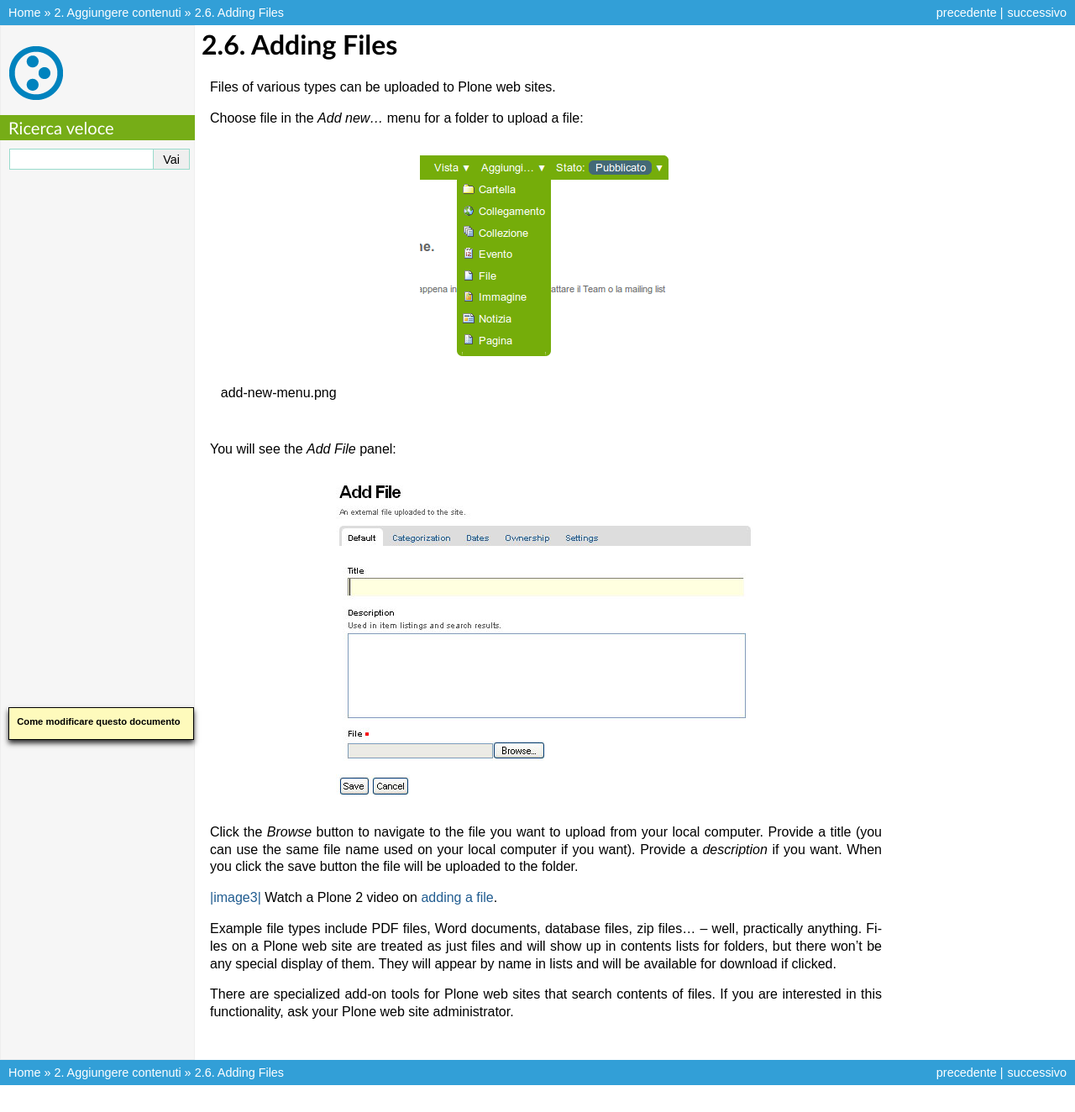
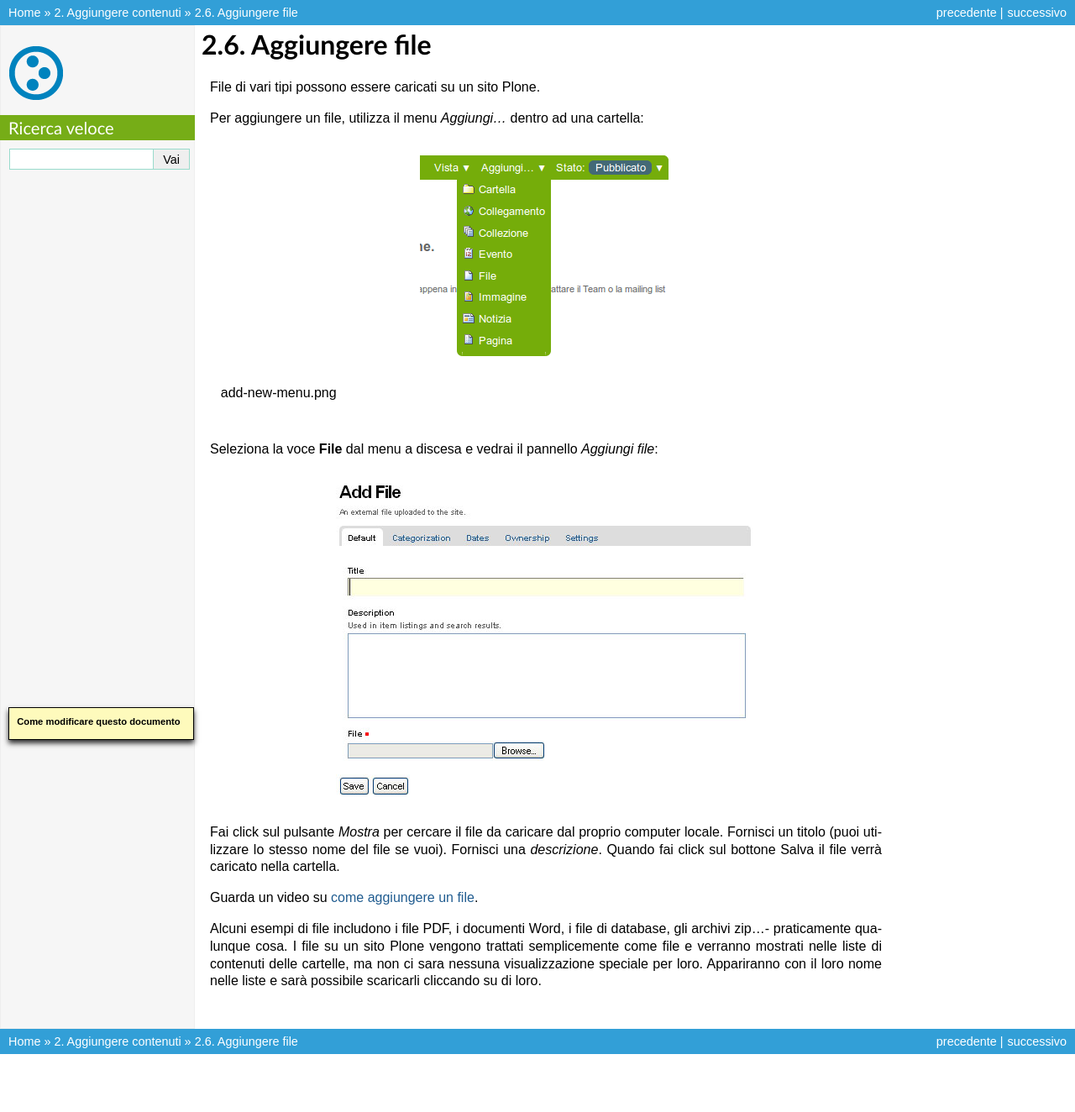
Before and after one commit to plone-it/collective.italiandocumentation, a Sphinx documentation site: the page built from source/adding-content/adding-files.rst, in a window 1280 px wide. Shown: the whole page at 84% size. Built offline with Sphinx 7.4.7, drawn with Linux system fonts in a browser that asks for light colours; after the commit the page ends 1287 px from its top, so only the background shows below that.

Commit message:
Tradotto sotto-capitolo: adding files

```diff
--- a/source/adding-content/adding-files.rst
+++ b/source/adding-content/adding-files.rst
@@ -1,9 +1,11 @@
-Adding Files
+Aggiungere file
 =================
 
-Files of various types can be uploaded to Plone web sites.
+File di vari tipi possono essere caricati su un sito Plone.
 
-Choose file in the *Add new...* menu for a folder to upload a file:
+Per aggiungere un file, utilizza il menu *Aggiungi...* dentro ad una
+cartella:
+
 
 .. figure:: ../_static/addnewmenu.png
    :align: center
@@ -11,28 +13,24 @@
 
    add-new-menu.png
 
-You will see the *Add File* panel:
+Seleziona la voce **File** dal menu a discesa e vedrai il pannello
+*Aggiungi file*:
 
 .. figure:: ../_static/addfile.png
    :align: center
    :alt:
 
-Click the *Browse* button to navigate to the file you want to upload
-from your local computer. Provide a title (you can use the same file
-name used on your local computer if you want). Provide a *description*
-if you want. When you click the save button the file will be uploaded to
-the folder.
+Fai click sul pulsante *Mostra* per cercare il file da caricare dal
+proprio computer locale. Fornisci un titolo (puoi utilizzare lo stesso nome
+del file se vuoi). Fornisci una *descrizione*. Quando fai click sul bottone
+Salva il file verrà caricato nella cartella.
 
-`|image3| <http://media.plone.org/LearnPlone/Adding%20a%20File.swf>`_
-Watch a Plone 2 video on `adding a
-file <http://media.plone.org/LearnPlone/Adding%20a%20File.swf>`_.
+Guarda un video su `come aggiungere un file
+<http://media.plone.org/LearnPlone/Adding%20a%20File.swf>`_.
 
-Example file types include PDF files, Word documents, database files,
-zip files... -- well, practically anything. Files on a Plone web site
-are treated as just files and will show up in contents lists for
-folders, but there won't be any special display of them. They will
-appear by name in lists and will be available for download if clicked.
-
-There are specialized add-on tools for Plone web sites that search
-contents of files. If you are interested in this functionality, ask your
-Plone web site administrator.
+Alcuni esempi di file includono i file PDF, i documenti Word, i file di
+database, gli archivi zip...- praticamente qualunque cosa. I file su un sito
+Plone vengono trattati semplicemente come file e verranno mostrati nelle
+liste di contenuti delle cartelle, ma non ci sara nessuna visualizzazione
+speciale per loro. Appariranno con il loro nome nelle liste e sarà
+possibile scaricarli cliccando su di loro.
```
